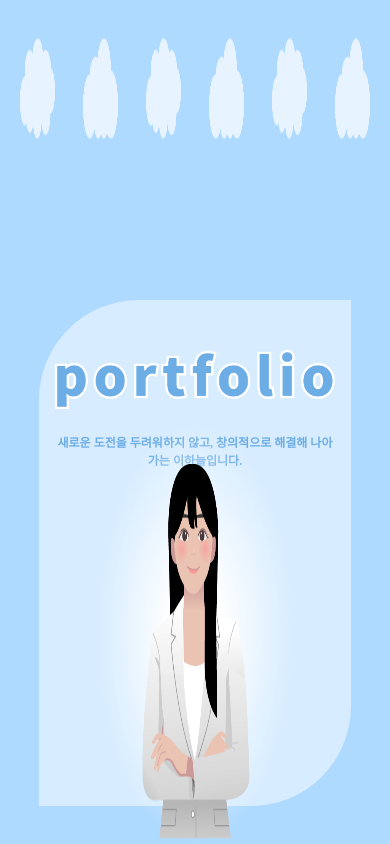
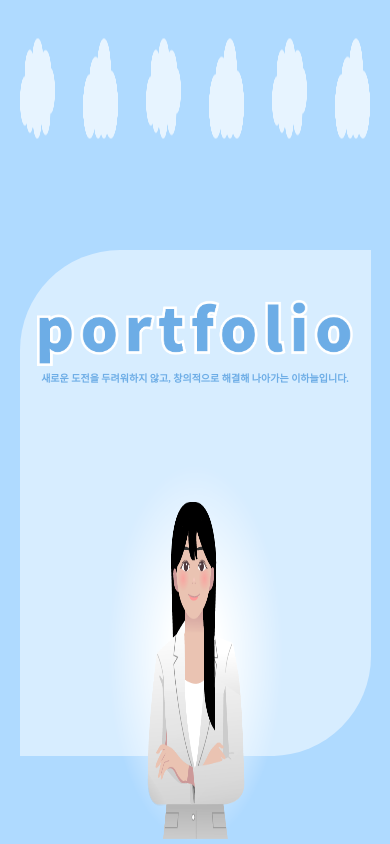
Before and after one commit to leehanle/portfolio, a plain HTML site: page index.html in a window 390 px wide. Drawn offline with Linux system fonts and the light colour scheme.

Commit message:
portfolio2

```diff
--- a/hanlePortfolioCss/Portfolio.css
+++ b/hanlePortfolioCss/Portfolio.css
@@ -62,13 +62,13 @@ ul {
   /*text*/
   #visual .text {
     background-color: rgba(255, 255, 255, 0.5);
-    width: 80%;
-    margin: 50px auto;
+    width: 90%;
+    margin: 0px auto;
     border-radius: 100px 0px 100px 0px;
     /* opacity: 0.5; */
     height: 60vh;
     transform: scale(0);
-    transition: 4s;
+    transition: 3s;
   }
   #visual .text .portfolio {
     padding: 50px 0px;
@@ -82,16 +82,16 @@ ul {
     width: 100%;
   }
   #visual .text p {
-    margin-top: 20px;
+    /* margin-top: 20px; */
     text-align: center;
     color: #6dade6;
-    font-size: 12px;
+    font-size: 10px;
     font-weight: bold;
   }
   /*mainHanle*/
   #visual .mainHanle {
-    width: 50%;
-    height: 50%;
+    width: 45%;
+    height: 45%;
     position: absolute;
     bottom: 0px;
     left: 50%;
```
